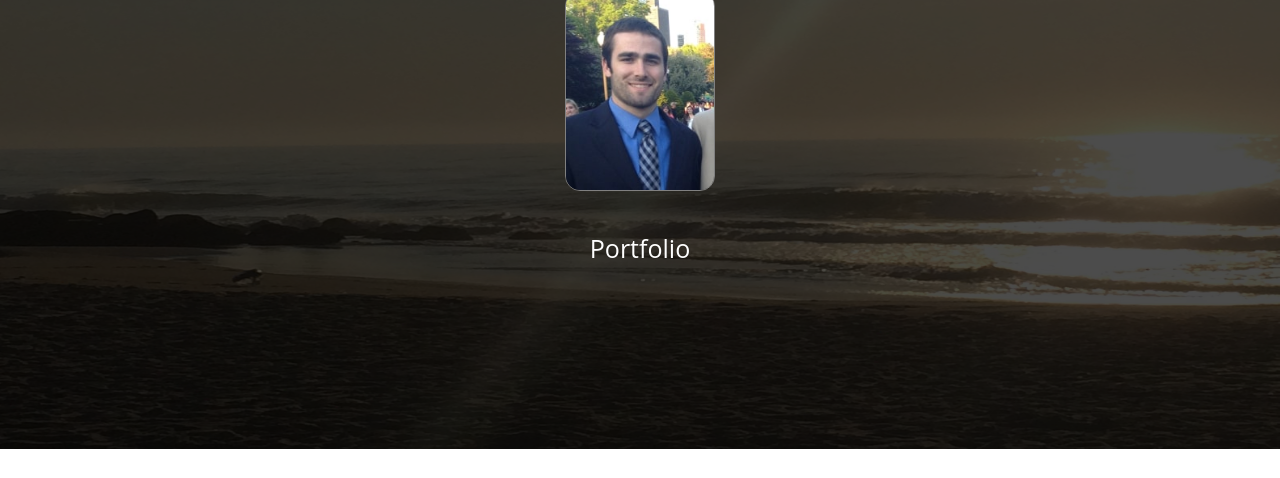
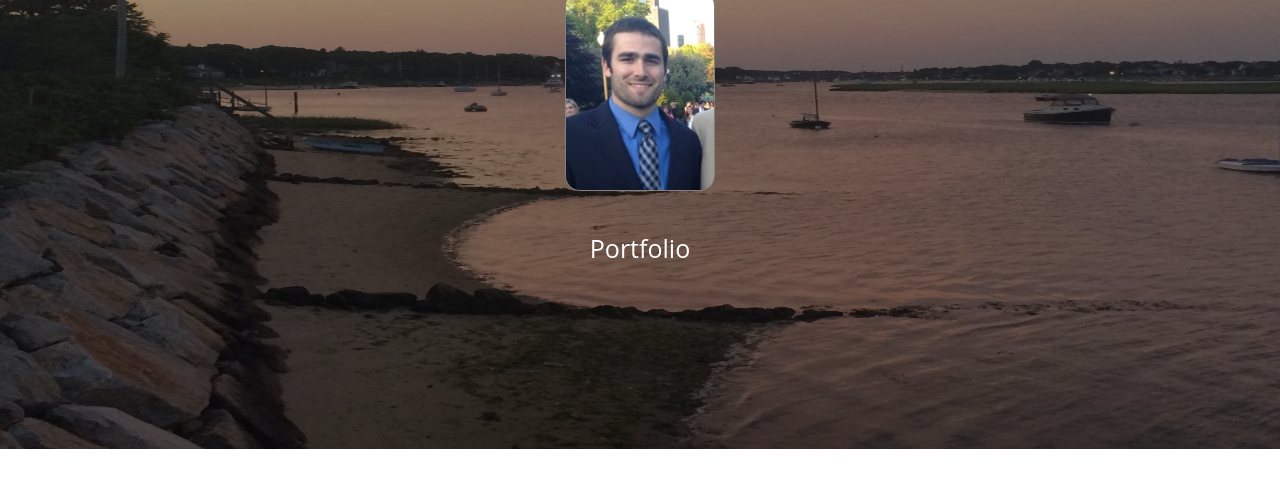
Before and after one commit to jsdelivrbot/Carmody, a website: page app/index.html in a window 1280 px wide. Shown: the part 135-613 px from the top of the page. Drawn offline with nearby package versions, Linux system fonts and the light colour scheme; files that its build step writes are made by us from their sources; files whose address does not match are found by name.

Commit message:
Background to cape pic

```diff
--- a/app/scss/style.scss
+++ b/app/scss/style.scss
@@ -28,14 +28,14 @@ a {
 }
 
 .intro {
-  background: url(..//img/boat.jpg) no-repeat center center fixed;
-  height: 73vh;
+  background: url(..//img/boat-sun.jpg) no-repeat fixed;
+  background-size: 100vw 73vh;  height: 73vh;
   width: 100vw;
   z-index: 5;
 }
 
 .shade {
-	background-color: rgba(21, 193, 136, 0.4);
+	background-color: rgba(0,0,0, 0.4);
 	height: 73vh;
 }
 
```
Also changed, not shown: app/css/style.css, app/img/boat-sun.jpg (added).
